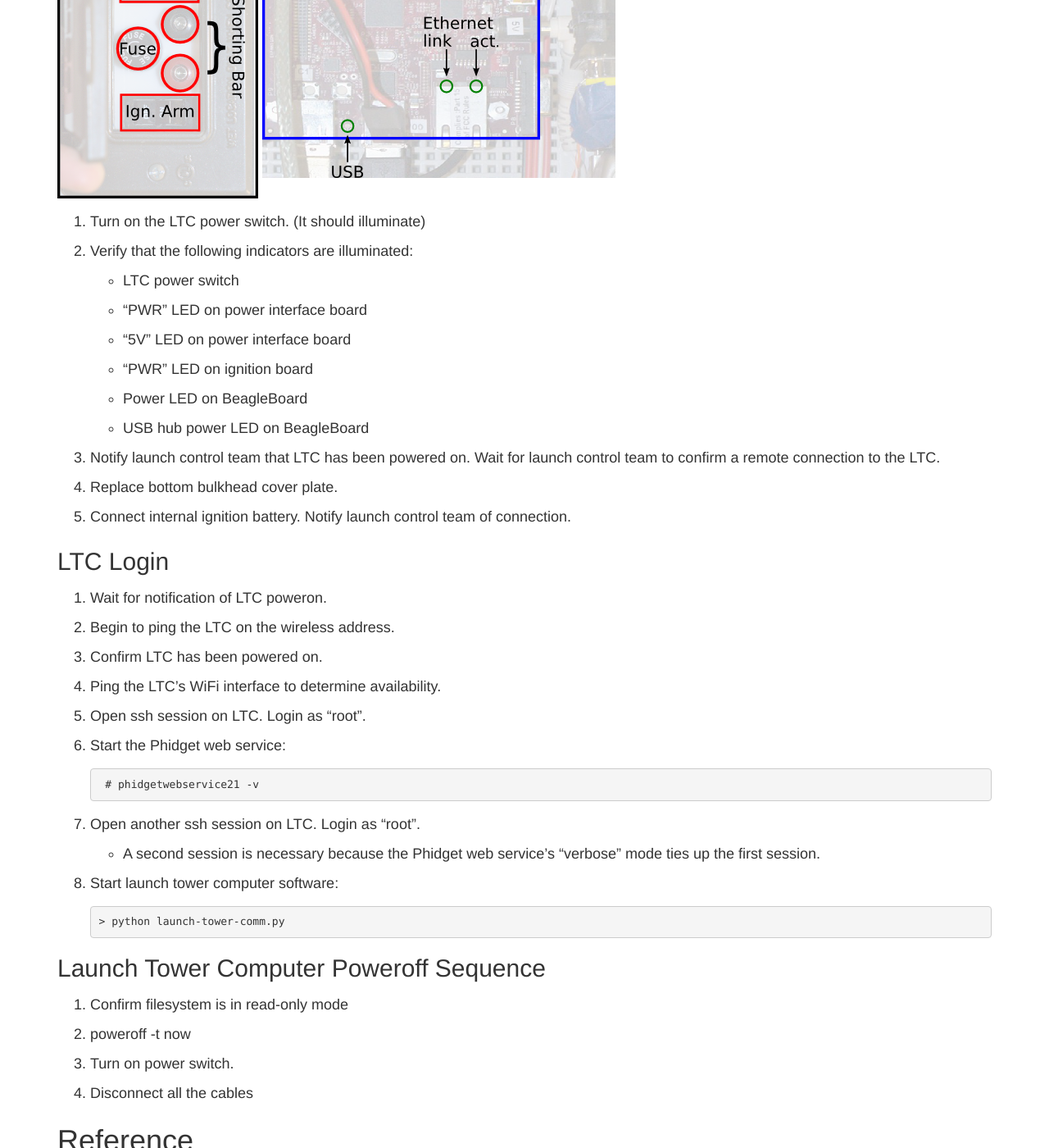
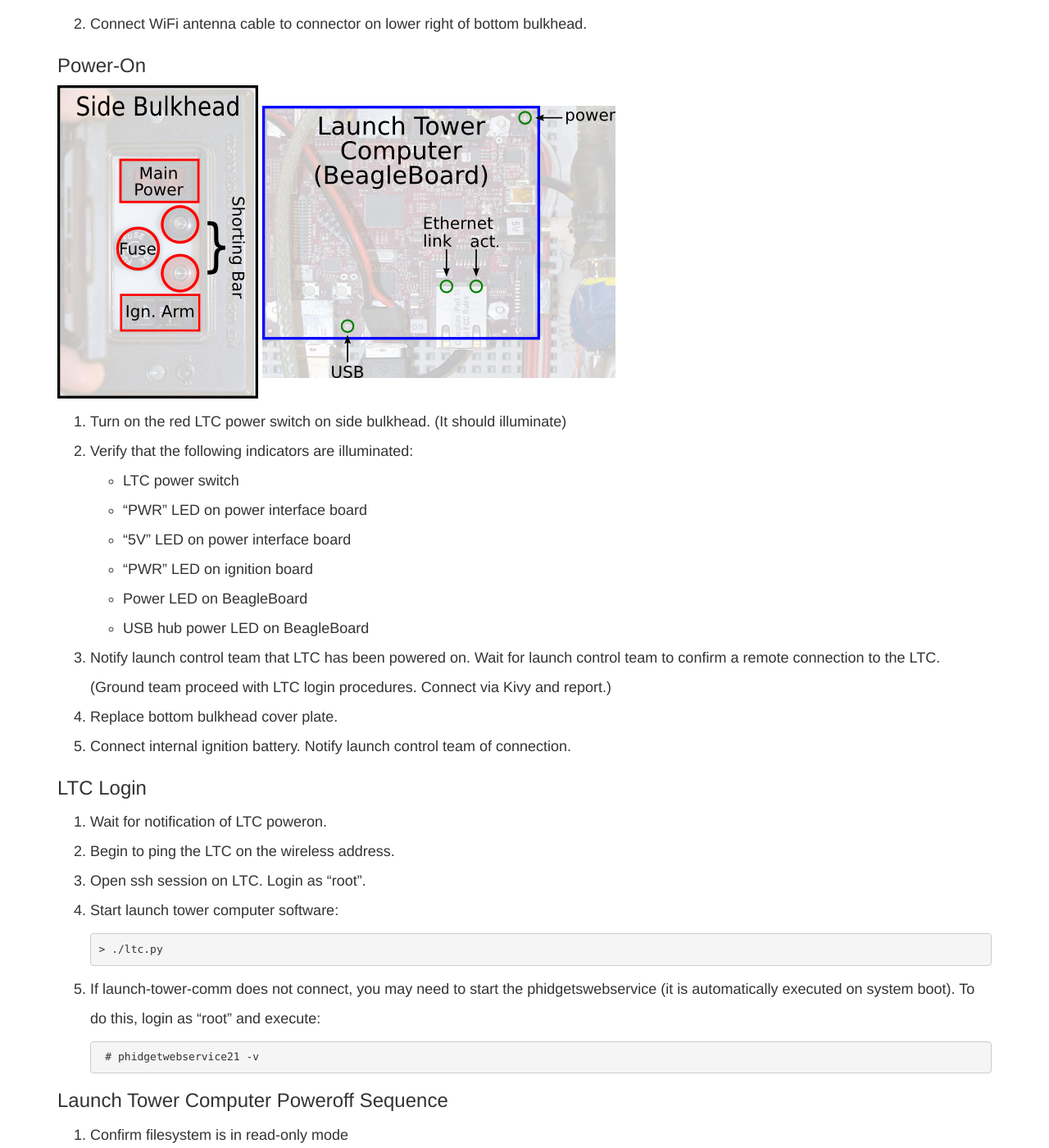
Before and after one commit to psas/procedure-book, a Jekyll site: the page built from 02-LaunchTowerComputer.markdown, in a window 1280 px wide and 1400 px high, scrolled down 2226 px. Shown: the whole window at 82% size. Built offline with Jekyll 4.4.1, drawn with Linux system fonts in a browser that asks for light colours; some of the changed text lies outside the part shown.

Commit message:
update from practice run

```diff
--- a/02-LaunchTowerComputer.markdown
+++ b/02-LaunchTowerComputer.markdown
@@ -3,7 +3,7 @@
 layout: base
 ---
 
-# TODO
+## TODO
 
 * Update for use with new umbilical cable design (Ethernet, etc.)
 * Validate network config tables.
@@ -40,16 +40,15 @@
 1. Begin LTC pre-launch test.
 
 
+## Procedure Details
 
-# Procedure Details
-
-## Required Tools
+### Required Tools
 
 * Miniature flathead screwdriver
 * Miniature flathead screwdriver
 * Large Phillips screwdriver
 
-## Mounting To Tower
+### Mounting To Tower
 
 1. Mount LTC box to the launch tower.
 1. Turn power and arming switches on side bulkhead to *off*.
@@ -57,7 +56,9 @@
 1. Check fuse on side bulkhead.
 1. Remove cover plate from bottom bulkhead.
 
-## Power Connections
+### Power Connections
+
+![Bottom Bulkhead](diagrams/ltc/bottom_bulkhead.png)
 
 1. Run battery cables though bottom bulkhead opening A, and connect to
    upper left Powerpole connector.
@@ -65,15 +66,13 @@
    connect to lower left Powerpole connector.
 1. Run ignition cables through bottom bulkhead opening A, and connect
    to upper right Powerpole connector.
+1. Attach launch tower computer interlock box to LTC with caribiner
 1. Verify that the following indicators are illuminated:
   * "BATT" LED on the power interface board
   * "SOLAR" LED on the power interface board
 
-NB: Insert power leads through the bottom bulkhead opening one at a
-time.  If you attempt to insert all three at once, they will not fit.
 
-
-## Data Connections
+### Data Connections
 
 1. Connect rocket umbilical cable to connector on lower left of bottom
    bulkhead.
@@ -81,11 +80,11 @@
    bulkhead.
 
 
-## Power-On
+### Power-On
 ![Side Bulkhead](diagrams/ltc/side_bulkhead.png)
 ![BeagleBoard](diagrams/ltc/beagleboard.png)
 
-1. Turn on the LTC power switch. (It should illuminate)
+1. Turn on the red LTC power switch on side bulkhead. (It should illuminate)
 1. Verify that the following indicators are illuminated:
   * LTC power switch
   * "PWR" LED on power interface board
@@ -93,48 +92,46 @@
   * "PWR" LED on ignition board
   * Power LED on BeagleBoard
   * USB hub power LED on BeagleBoard
-1. Notify launch control team that LTC has been powered on.  Wait for
-   launch control team to confirm a remote connection to the LTC.
+1. Notify launch control team that LTC has been powered on.  Wait for launch
+   control team to confirm a remote connection to the LTC. (Ground team proceed
+   with LTC login procedures. Connect via Kivy and report.)
 1. Replace bottom bulkhead cover plate.
 1. Connect internal ignition battery.  Notify launch control team of
    connection.
 
 
-## LTC Login
+### LTC Login
 
 1. Wait for notification of LTC poweron.
 1. Begin to ping the LTC on the wireless address.
-1. Confirm LTC has been powered on.
-1. Ping the LTC's WiFi interface to determine availability.
 1. Open ssh session on LTC.  Login as "root".
-1. Start the Phidget web service:
+1. Start launch tower computer software:
+
+       > ./ltc.py
+
+1. If launch-tower-comm does not connect, you may need to start the
+   phidgetswebservice (it is automatically executed on system boot). To do
+   this, login as "root" and execute:
 
         # phidgetwebservice21 -v
 
-1. Open another ssh session on LTC.  Login as "root".
-  * A second session is necessary because the Phidget web service's
-    "verbose" mode ties up the first session.
-1. Start launch tower computer software:
-
-       > python launch-tower-comm.py
-
-## Launch Tower Computer Poweroff Sequence
+### Launch Tower Computer Poweroff Sequence
 
 1. Confirm filesystem is in read-only mode
 1. poweroff -t now
 1. Turn on power switch.
 1. Disconnect all the cables
 
-# Reference
+## Reference
 
-## Suggested Radio Responses
+### Suggested Radio Responses
 
 1. LTC is connected to network: "I see your beagles coming in hot." -- Nathan
 1. Confirm LTC you heard LTC is up: "Copy. Hot dogs on the move." -- Theo
 
 ![Hot Beagle](diagrams/hot_beagle.jpg)
 
-## Figures
+### Figures
 
 ![Bottom Bulkhead](diagrams/ltc/bottom_bulkhead.png)
 
@@ -143,7 +140,7 @@
 ![Ignition Board](diagrams/ltc/ignition_board.png)
 
 
-## LTC User Accounts
+### LTC User Accounts
 
  Username | Password
  -------- | --------
@@ -160,7 +157,7 @@
  USB Wifi Mac Address       | 00:c0:ca:32:b7:17
  Ethernet Mac Address       | 2a:d3:77:aa:1e:f7
 
-## LTC WiFi Access Point Configuration
+### LTC WiFi Access Point Configuration
 
  Parameter        | Value
  ---------------- | -----
@@ -171,7 +168,7 @@
  Static Range     | 10.0.0.2 - 10.0.0.49
  DHCP Range       | 10.0.0.50 - 10.0.0.249
 
-## Common LTC Commands
+### Common LTC Commands
 
  - Reboot computer without delay:
 
```
Also changed, not shown: other parts of 02-LaunchTowerComputer.markdown (+16 -8 lines).
